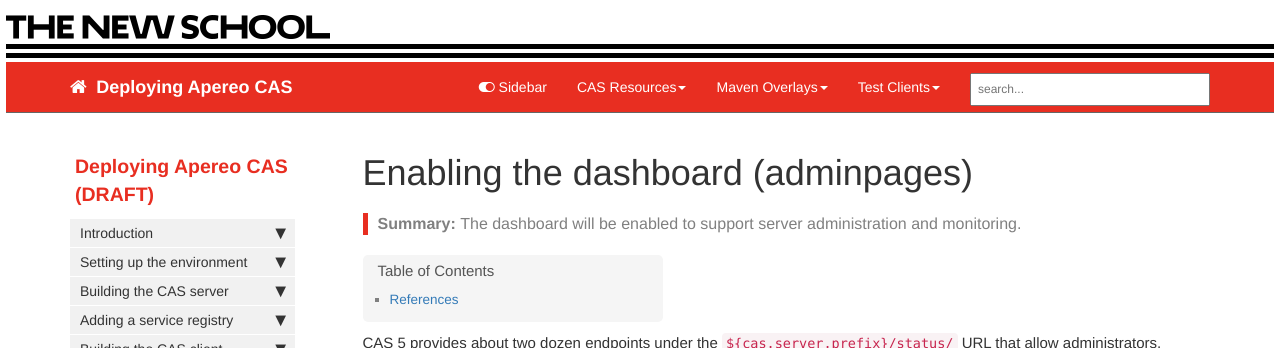
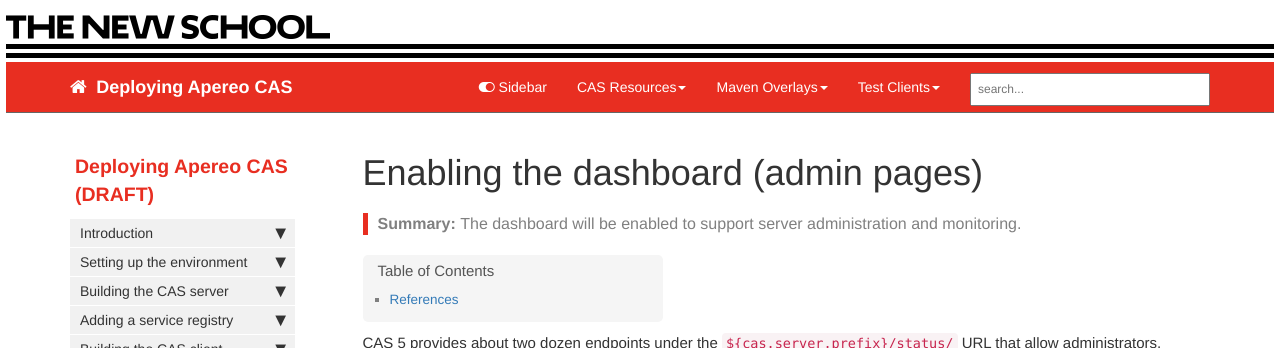
Before and after one commit to dacurry-tns/deploying-apereo-cas, a Jekyll site: the page built from pages/building/server/dashboard/overview.md, in a window 1280 px wide and 900 px high. Shown: the top 348 px of the window. Built offline with Jekyll 4.4.1, drawn with Linux system fonts in a browser that asks for light colours; nearby versions of some CDN libraries; comment, search, counter and statistics services are not loaded; some of the changed text lies outside the part shown.

Commit message:
Replace "adminpages" with "admin pages"

```diff
--- a/pages/building/server/dashboard/overview.md
+++ b/pages/building/server/dashboard/overview.md
@@ -1,6 +1,6 @@
 ---
-title: Enabling the dashboard (adminpages)
-last_updated: November 3, 2017
+title: Enabling the dashboard (admin pages)
+last_updated: October 10, 2018
 sidebar: main_sidebar
 permalink: building_server_dashboard_overview.html
 summary: The dashboard will be enabled to support server administration and monitoring.
```
